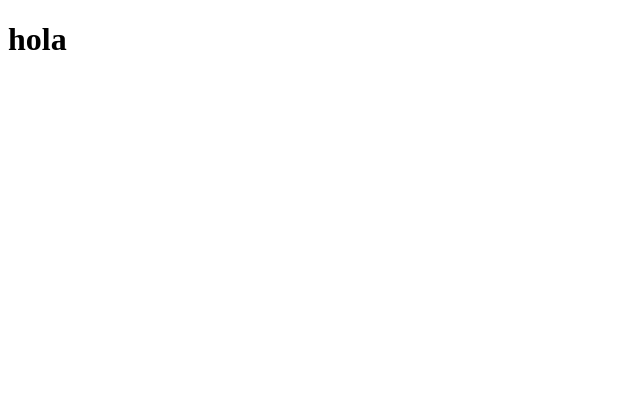
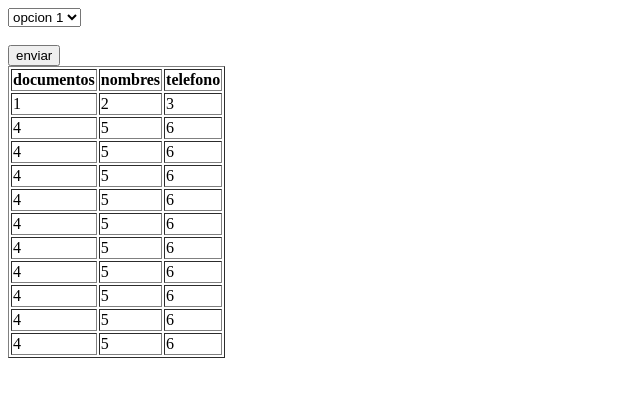
Before and after one commit to tsukuyomi-07/clasePhp4, a PHP site: page / in a window 1280 px wide. Before the commit the part shown is almost empty. Shown: the top 397 px of the page, without its empty margins (0-640 px from the left). Run offline with PHP 8.4, Linux system fonts and the light colour scheme.

Commit message:
base de datos

```diff
--- /dev/null
+++ b/db.php
@@ -0,0 +1,4 @@
+<?php
+
+$conexion = new mysqli("localhost","root", "", "example");
+var_dump($conexion);
--- a/index.php
+++ b/index.php
@@ -7,6 +7,54 @@
 </head>
 <body>
 
-    <h1>hola</h1>
+<form action="" method="get">
+<select name="desplegable">
+    <option value="1">opcion 1</option>
+    <option value="2">opcion 2</option>
+
+</select>
+<br> <br>
+<button type="submit">enviar</button>
+</form>
+
+<table border="1">
+    <thead>
+        <th>documentos</th>
+        <th>nombres</th>
+        <th>telefono</th>
+    </thead>
+
+    <tbody>
+        <tr>
+            <td>1</td>
+            <td>2</td>
+            <td>3</td>
+        </tr>
+        <tr>
+            <td>4</td>
+            <td>5</td>
+            <td>6</td>
+        </tr>
+
+      <?php
+
+      $inicio = 1;
+      while($inicio < 10){
+        $inicio++;
+
+      ?>
+        <tr>
+            <td>4</td>
+            <td>5</td>
+            <td>6</td>
+        </tr>
+
+      <?php
+      }
+      ?>
+
+    </tbody>
+</table>
+
 </body>
 </html>
```
